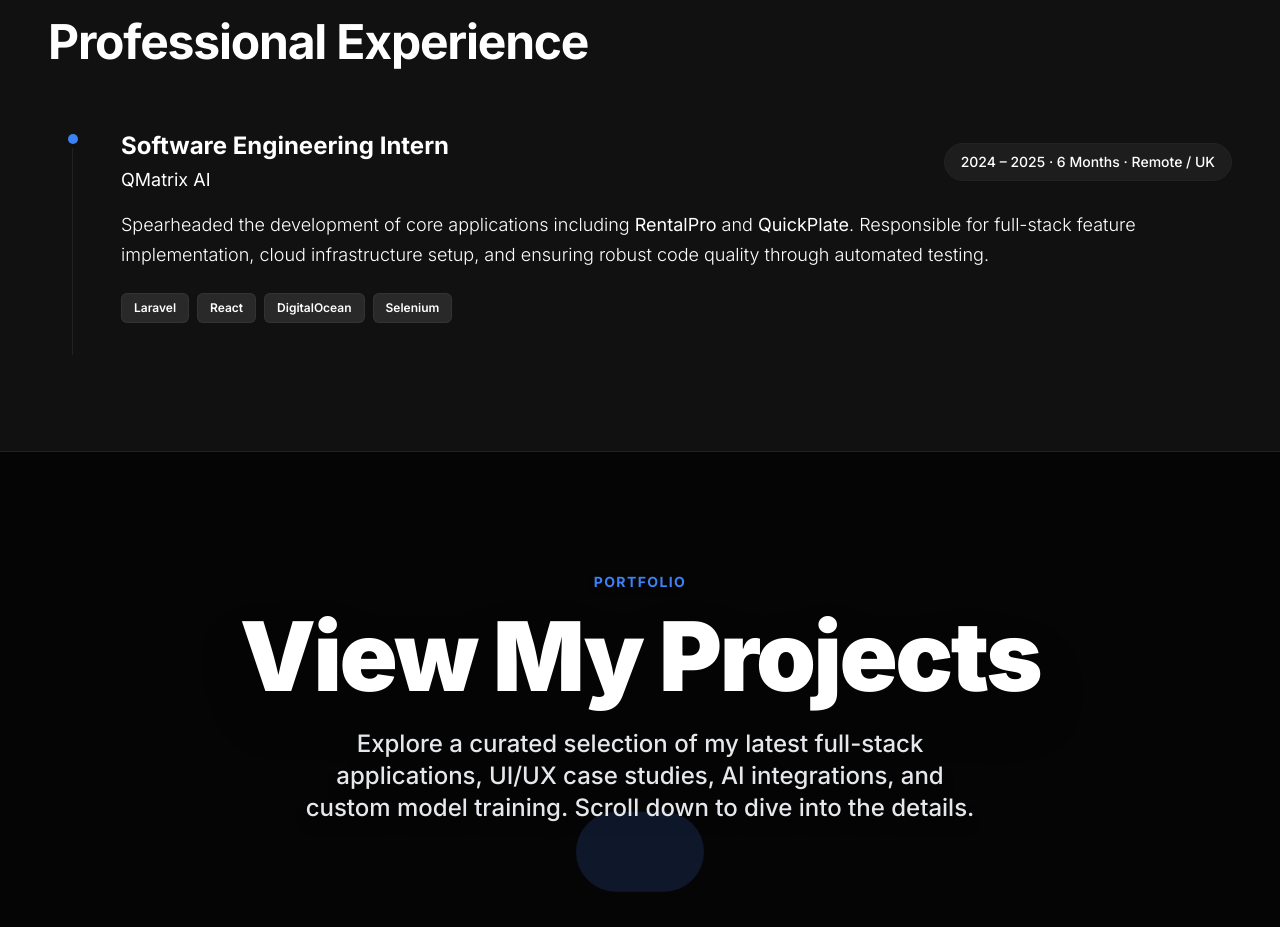
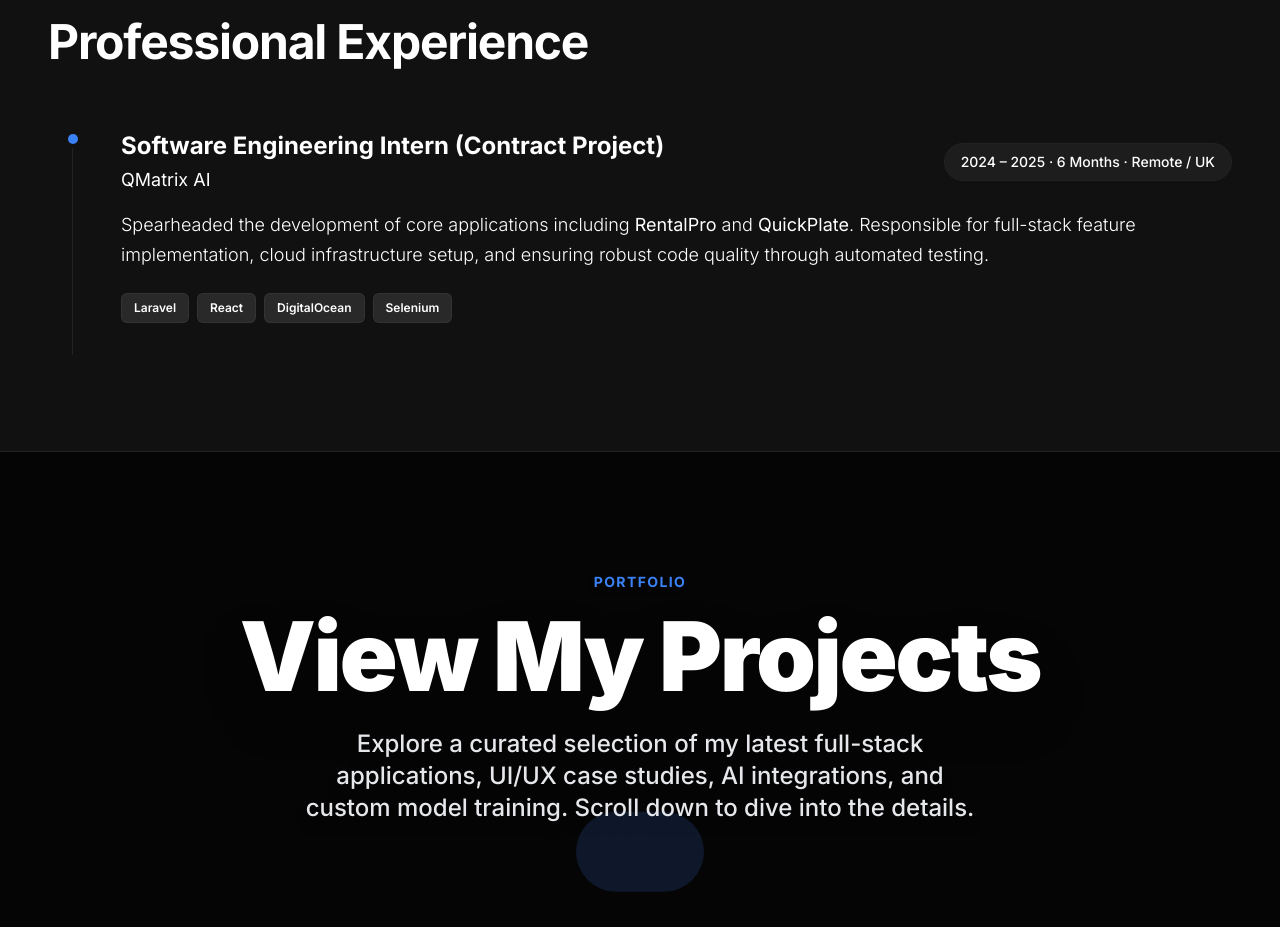
Before and after one commit to Deepatharshan/personal-portfolio, a Next.js app: page / in a window 1280 px wide. Shown: the part 5545-6472 px from the top of the page. Built offline with nearby package versions, Linux system fonts and the light colour scheme.

Commit message:
feat: update QMatrix AI role to specify contract project

```diff
--- a/src/components/Experience.tsx
+++ b/src/components/Experience.tsx
@@ -28,7 +28,7 @@ export default function Experience() {
 
             <div className="flex flex-col md:flex-row md:items-center justify-between gap-4 mb-4">
               <div>
-                <h4 className="text-2xl font-bold text-foreground">Software Engineering Intern</h4>
+                <h4 className="text-2xl font-bold text-foreground">Software Engineering Intern (Contract Project)</h4>
                 <p className="text-lg text-muted-foreground mt-1">QMatrix AI</p>
               </div>
               <div className="text-sm font-medium text-muted-foreground bg-foreground/5 px-4 py-2 rounded-full inline-block w-fit border border-border">
```
